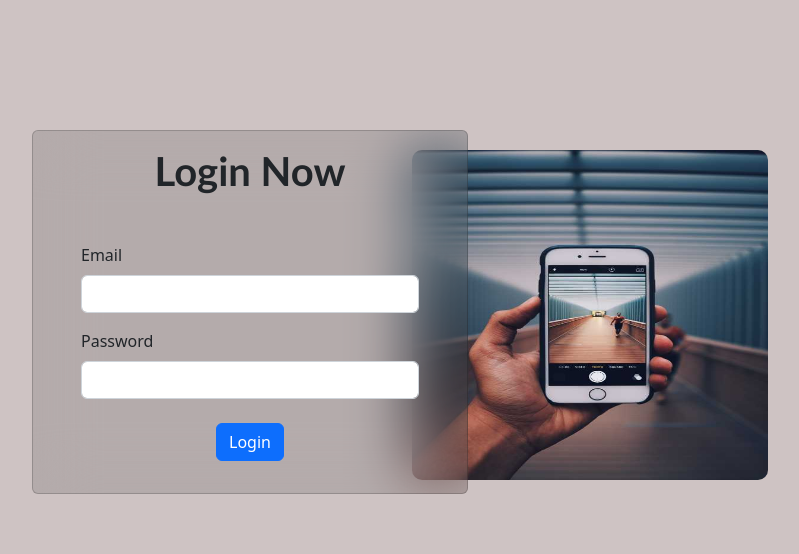
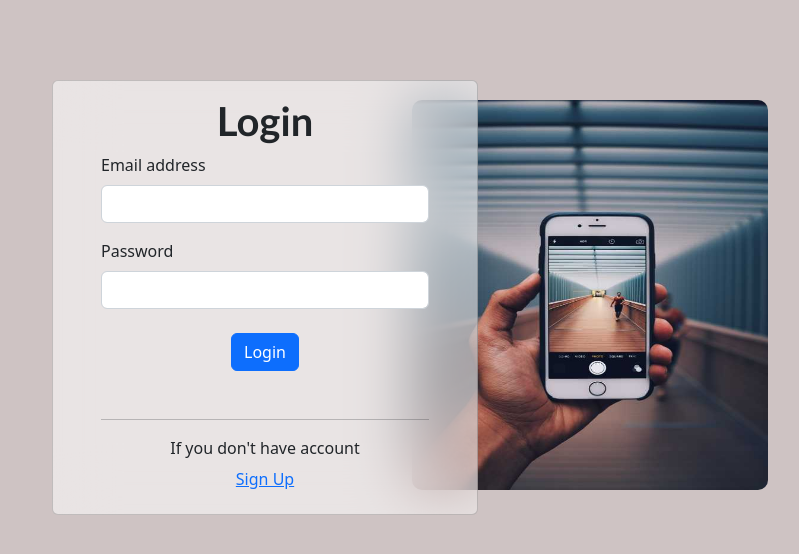
Before and after one commit to Wasay-Moshin/Firebase-integration, a React (Create React App) app: page /login in a window 1280 px wide. Shown: the top 554 px of the page, without its empty margins (240-1039 px from the left). Built offline with nearby package versions, Linux system fonts and the light colour scheme.

Commit message:
firebase

```diff
--- a/src/App.js
+++ b/src/App.js
@@ -15,6 +15,7 @@ import {
 
 import { ToastContainer, toast } from 'react-toastify';
 import 'react-toastify/dist/ReactToastify.css';
+import Login1 from "./Component/Elements/Login1";
 
 function App() {
   const [email, setEmail] = useState("");
@@ -62,7 +63,7 @@ function App() {
           <Route
             path="/login"
             element={
-              <Form
+              <Login1
                 setEmail={setEmail}
                 setPassword={setPassword}
                 handleAction={() => handleAction(1)}
--- a/src/App.scss
+++ b/src/App.scss
@@ -11,11 +11,10 @@ body{
 
 }
 .form {
-  padding-top: 60px;
   .card {
-    margin-top: 70px;
-    margin-right: -80px;
-    background: hsla(0, 1%, 27%, 0.187);
+    margin-top: 80px;
+    margin-right: -90px;
+    background: hsla(0, 0%, 100%, 0.55);
     backdrop-filter: blur(30px);
   }
   h1{
@@ -25,8 +24,8 @@ body{
   }
 
   .img1 {
-    margin-top: 90px;
-    height:330px;
+    margin-top: 100px;
+    height: 390px;
     width: 550px;
     border-radius: 10px;
   }
@@ -46,7 +45,7 @@ body{
     }
     .img1{
         margin-top: 100px;
-        height: 420px;
+        height: 390px;
         width: 550px;
         border-radius: 10px;
     }
--- a/src/Component/Elements/Form.jsx
+++ b/src/Component/Elements/Form.jsx
@@ -1,5 +1,5 @@
 import React from "react";
-// import { Link } from "react-router-dom";
+import { Link } from "react-router-dom";
 function Form({ title, setEmail, setPassword, handleAction }) {
   return (
     <div className="form">
@@ -10,7 +10,7 @@ function Form({ title, setEmail, setPassword, handleAction }) {
             <div className="card px-5 py-3 ">
               <div className="signup">
                 <div>
-                  <div className="text-center mb-5">
+                  <div className="text-center mb-3">
                     <h1>{title} Now</h1>
                   </div>
                   <div className="mb-3">
@@ -50,6 +50,11 @@ function Form({ title, setEmail, setPassword, handleAction }) {
                       {title}
                     </button>
                   </div>
+                  <hr className="mt-5"/>
+                  <div className="text-center">
+                    If you already have then <br/>
+                    <Link to="/login">Click here</Link>
+                  </div>
                 </div>
               </div>
             </div>
--- a/src/Component/Elements/Login.jsx
+++ b/src/Component/Elements/Login1.jsx
@@ -1,6 +1,6 @@
 import React from "react";
-
-function Login() {
+import { Link } from "react-router-dom";
+function Login1() {
   return (
     <div className="loginform">
       <div className="container">
@@ -9,7 +9,7 @@ function Login() {
           <div className="col-md-4">
             <div className="card px-5 py-3 ">
               <div className="login">
-                <form>
+                <div>
                   <div className="text-center">
                     <h1>Login</h1>
                   </div>
@@ -35,31 +35,23 @@ function Login() {
                       id="exampleInputPassword1"
                     />
                   </div>
-                  <div className="mb-3 form-check">
-                    <input
-                      type="checkbox"
-                      className="form-check-input"
-                      id="exampleCheck1"
-                    />
-                    <label className="form-check-label" for="exampleCheck1">
-                      Check me out
-                    </label>
-                  </div>
-                  <button type="submit" className="btn btn-primary">
+                  <div className="text-center mt-4">
+                  <button type="submit" className="btn btn-primary ">
                     Login
                   </button>
-                  <div className="text-center">
-                    <br />
+                  </div>
+                  <div className="text-center mt-5">
+
                     <hr />
                     <label>If you don't have account</label>
                     <br />
-                    <a href="/">
+                    <Link to="/">
                       <button type="button" className="btn btn-link">
                         Sign Up
                       </button>
-                    </a>
+                    </Link>
                   </div>
-                </form>
+                </div>
               </div>
             </div>
           </div>
@@ -74,4 +66,4 @@ function Login() {
   );
 }
 
-export default Login;
+export default Login1;
```
